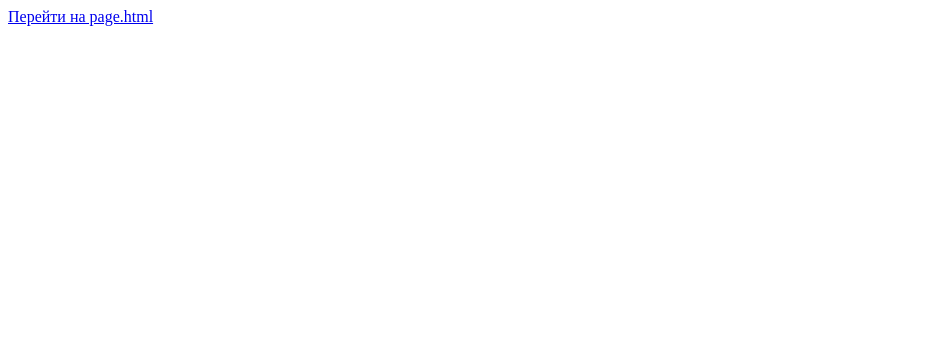
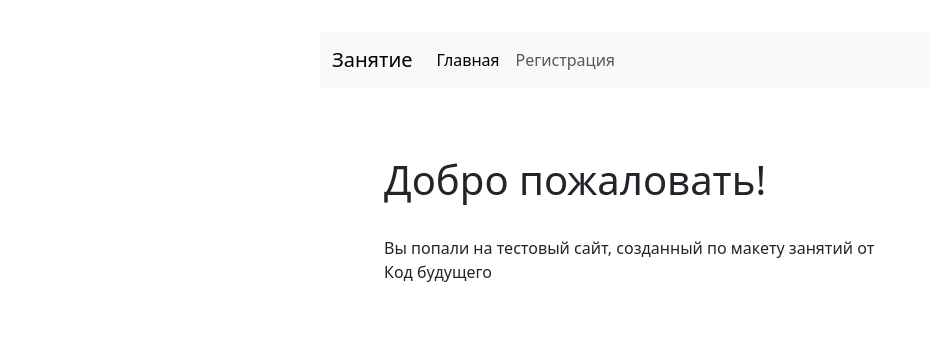
Before and after one commit to EmilAhmaBoy/bootstrap, a plain HTML site: page index.html in a window 1280 px wide. Shown: the whole page, without its empty margins (0-929 px from the left). Drawn offline with nearby package versions, Linux system fonts and the light colour scheme.

Commit message:
Добавлена панель навигации

```diff
--- a/css/style.css
+++ b/css/style.css
@@ -8,11 +8,13 @@ body {
 }
 
 #header {
-    background: #cfcfcf;
-    padding: 24px;
-    margin-bottom: 36px;
+    padding: 32px;
+    padding-left: 25%;
+    padding-right: 25%;
 }
 
 #content {
     padding: 36px;
+    padding-left: 30%;
+    padding-right: 30%;
 }
--- a/index.html
+++ b/index.html
@@ -5,8 +5,30 @@
         <meta http-equiv="X-UA-Compatible" content="IE=edge">
         <meta name="viewport" content="width=device-width, intial-scale=1.0">
         <title>Главная</title>
+        <link href="https://cdn.jsdelivr.net/npm/bootstrap@5.3.0/dist/css/bootstrap.min.css" rel="stylesheet" integrity="sha384-9ndCyUaIbzAi2FUVXJi0CjmCapSmO7SnpJef0486qhLnuZ2cdeRhO02iuK6FUUVM" crossorigin="anonymous">
+        <link href="css/style.css" rel="stylesheet">
     </head>
     <body>
-        <a href="page.html" target="_blank">Перейти на page.html</a>
+        <div id="header" align="center">
+            <nav class="navbar navbar-expand-lg bg-body-tertiary">
+                <div class="container-fluid">
+                    <span class="navbar-brand" href="#">Занятие</span>
+                    <button class="navbar-toggler" type="button" data-bs-toggle="collapse" data-bs-target="#navbarNavAltMarkup" aria-controls="navbarNavAltMarkup" aria-expanded="false" aria-label="Toggle navigation">
+                        <span class="navbar-toggler-icon"></span>
+                    </button>
+                    <div class="collapse navbar-collapse" id="navbarNavAltMarkup">
+                        <div class="navbar-nav">
+                            <a class="nav-link active" aria-current="page" href="index.html">Главная</a>
+                            <a class="nav-link" href="page.html">Регистрация</a>
+                        </div>
+                    </div>
+                </div>
+            </nav>
+        </div>
+        <div id="content">
+            <h1 class="h1">Добро пожаловать!</h1>
+            <br>
+            <p>Вы попали на тестовый сайт, созданный по макету занятий от Код будущего</p>
+        </div>
     </body>
 </html>
```
Also changed, not shown: page.html (+14 -1 lines).
